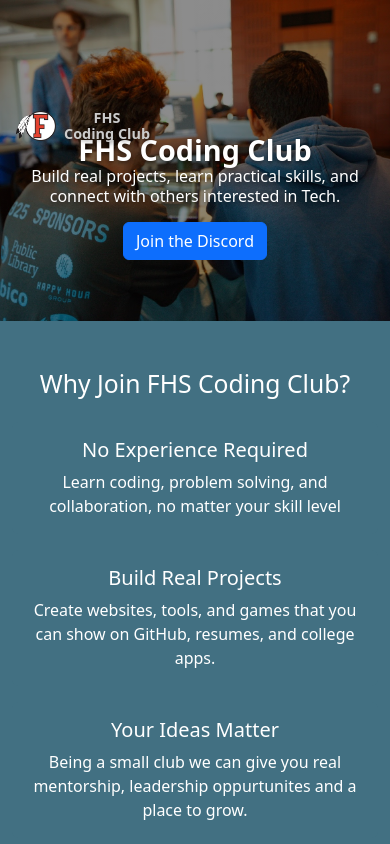
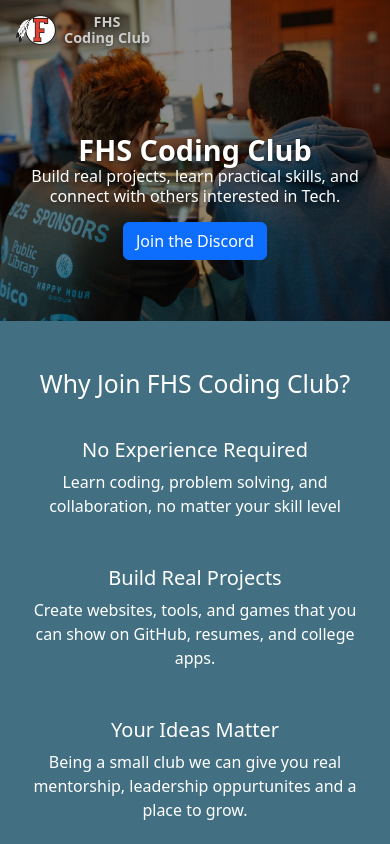
Before and after one commit to fhs-codingclub/Coding-Club-Website, a plain HTML site: page index.html in a window 390 px wide. Shown: the top 844 px of the page. Drawn offline with nearby package versions, Linux system fonts and the light colour scheme.

Commit message:
Kinda fixed ig

```diff
--- a/style.css
+++ b/style.css
@@ -74,12 +74,12 @@ body {
   left: 0 !important;
   right: auto !important;
   bottom: auto !important;
-  transform: none !important;
   display: flex;
   align-items: center;
   gap: 0.5rem;
   padding: 16px;
   z-index: 10;          /* Ensures it stays above the overlay text */
+  transform: translateY(-29rem);
 }
 
 .Hero_image .top-left {
@@ -88,7 +88,6 @@ body {
   left: 0 !important;
   right: auto !important;
   bottom: auto !important;
-  transform: none !important;
 }
 
 @media (max-width: 600px) {
@@ -390,6 +389,8 @@ h2 {
   }
 }
 
+
+
 /* Tablet (max-width: 900px) */
 @media (max-width: 900px) {
   .Title {
@@ -403,9 +404,11 @@ h2 {
   .top-left img {
     width: 3rem;
     height: 3rem;
+    transform: translateY(20rem);
   }
   .top-left-text {
     font-size: 1.1rem;
+    transform: translateY(20rem);
   }
   #announcementCarousel .card {
     min-width: 200px;
@@ -483,3 +486,17 @@ h2 {
     max-width: 100%;
   }
 }
+
+@media (max-width: 600px) {
+  .top-left {
+    transform: translateY(0rem) !important; /* undo the -29rem */
+  }
+
+  .top-left img {
+    transform: translateY(-6rem) !important;
+  }
+
+  .top-left-text {
+    transform: translateY(-6rem) !important;
+  }
+}
```
